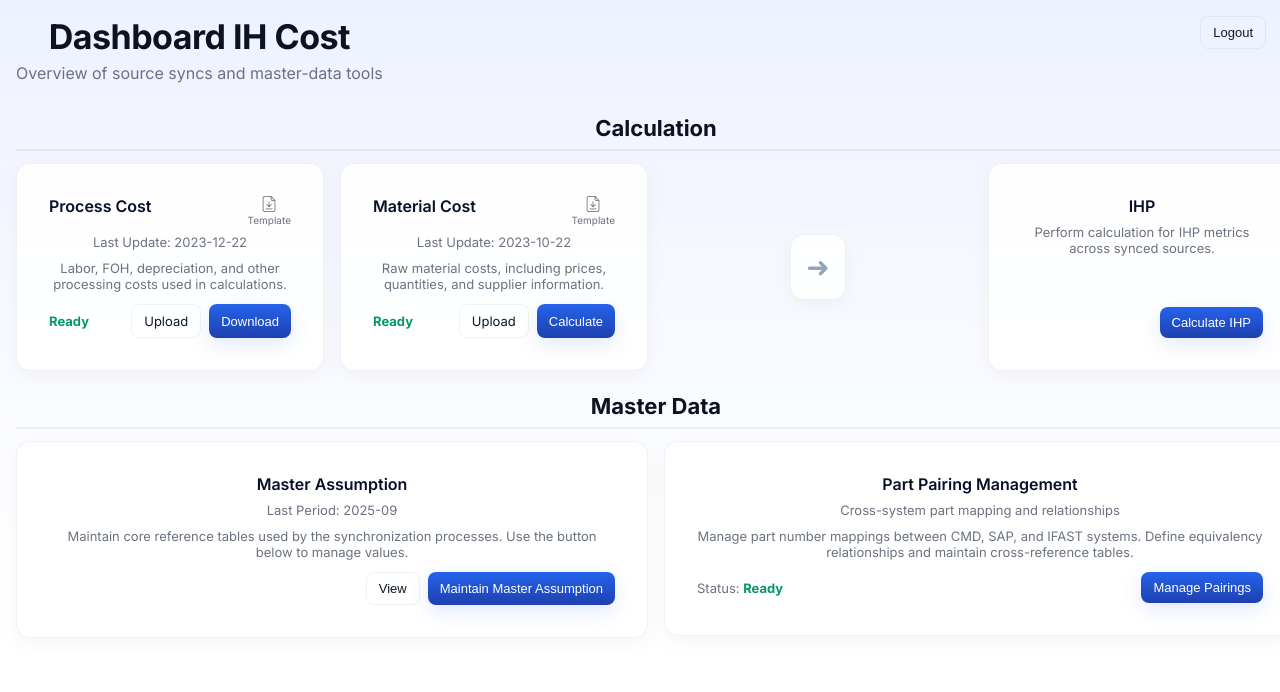
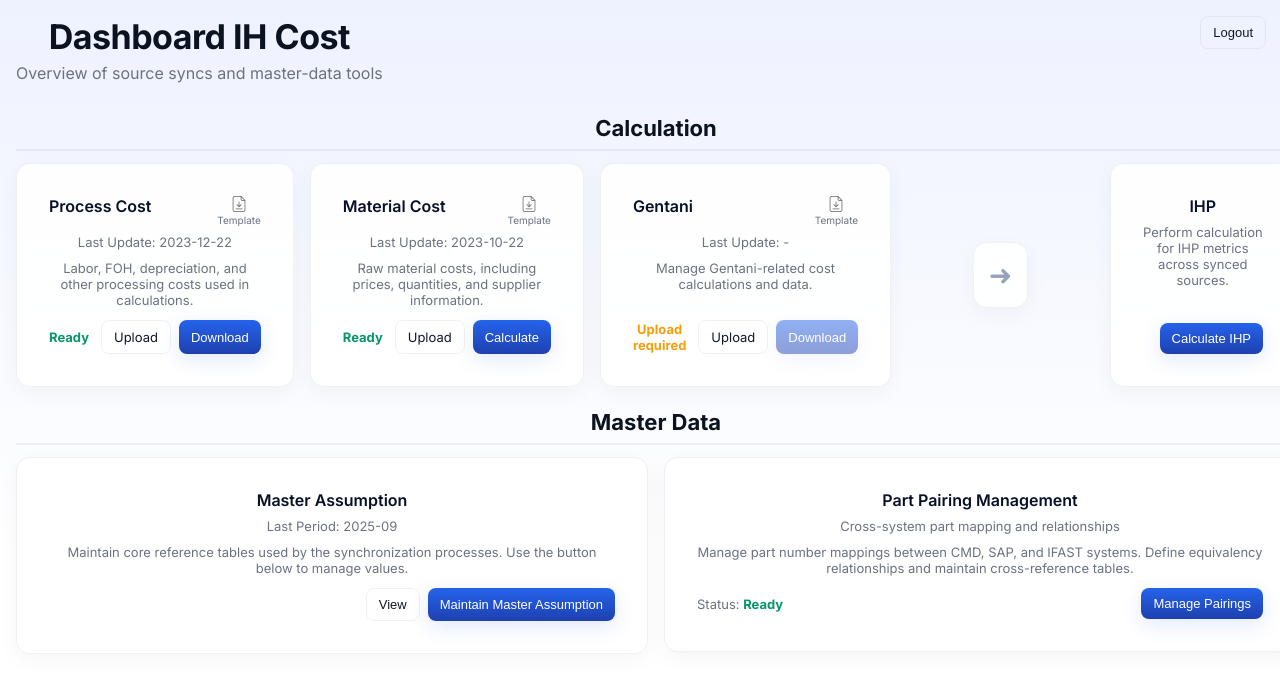
Before and after one commit to ari-fikri/finance-dashboard, a React (Vite) app: page / in a window 1280 px wide. Shown: the top 692 px of the page. Built offline with nearby package versions, Linux system fonts and the light colour scheme; sample sign-in values are in the browser's storage.

Commit message:
Add Gentani card in Main Dashboard

```diff
--- a/src/App.jsx
+++ b/src/App.jsx
@@ -25,6 +25,7 @@ const fileManifest = {
   material: [
     { name: "Material_Cost_2023_10.csv", uploadDate: "2023-10-22T12:00:00Z" },
   ],
+  gentani: [],
 };
 
 export default function App() {
@@ -42,6 +43,7 @@ export default function App() {
   // State for uploaded files
   const [materialFiles, setMaterialFiles] = useState([]);
   const [processFiles, setProcessFiles] = useState([]);
+  const [gentaniFiles, setGentaniFiles] = useState([]);
 
   // State for download modal
   const [isDownloadModalOpen, setIsDownloadModalOpen] = useState(false);
@@ -73,6 +75,14 @@ export default function App() {
     return allFiles[0];
   }, [materialFiles]);
 
+  const latestGentaniFile = useMemo(() => {
+    const allFiles = [...(fileManifest.gentani || []), ...gentaniFiles];
+    if (allFiles.length === 0) return null;
+    // Sort by date descending to find the latest
+    allFiles.sort((a, b) => new Date(b.uploadDate) - new Date(a.uploadDate));
+    return allFiles[0];
+  }, [gentaniFiles]);
+
   const navigate = useNavigate();
 
   const handleLogout = () => {
@@ -88,6 +98,8 @@ export default function App() {
       setProcessFiles(prevFiles => prevFiles.filter(f => f.name !== fileName));
     } else if (currentModalType === 'material') {
       setMaterialFiles(prevFiles => prevFiles.filter(f => f.name !== fileName));
+    } else if (currentModalType === 'gentani') {
+      setGentaniFiles(prevFiles => prevFiles.filter(f => f.name !== fileName));
     }
     // Note: This doesn't delete from fileManifest, only from uploaded files state.
     // To "delete" from the modal, we can filter the downloadableFiles state
@@ -150,7 +162,23 @@ export default function App() {
       // upload logic for process cost file goes here
     } else {
       alert("Please select a valid Excel file (.xls or .xlsx)");
-}
+    }
+  }
+
+  function handleGentaniFileUpload(event) {
+    const file = event.target.files[0];
+    if (file && (file.type === "application/vnd.ms-excel" || file.type === "application/vnd.openxmlformats-officedocument.spreadsheetml.sheet")) {
+      const newFile = {
+        name: file.name,
+        size: file.size,
+        uploadDate: new Date().toISOString(),
+      };
+      setGentaniFiles(prevFiles => [...prevFiles, newFile]);
+      console.log("Gentani file uploaded:", file.name);
+      // upload logic for gentani file goes here
+    } else {
+      alert("Please select a valid Excel file (.xls or .xlsx)");
+    }
   }
 
   function openDownloadModal(type, files) {
@@ -160,6 +188,8 @@ export default function App() {
       setDownloadModalTitle("Download Material Cost Files");
     } else if (type === 'process') {
       setDownloadModalTitle("Download Process Cost Files");
+    } else if (type === 'gentani') {
+      setDownloadModalTitle("Download Gentani Files");
     } else {
       setDownloadModalTitle(`Download ${type.toUpperCase()} Files`);
     }
@@ -172,6 +202,11 @@ export default function App() {
     openDownloadModal('process', files);
   }
 
+  function downloadGentaniCost() {
+    const files = [...(fileManifest.gentani || []), ...gentaniFiles];
+    openDownloadModal('gentani', files);
+  }
+
   function downloadTemplate(type) {
     let fileName = "";
     let csvContent;
@@ -182,6 +217,9 @@ export default function App() {
     } else if (type === 'material') {
       csvContent = `Part Number,Material Type,Cost per Unit,Currency\\nPART-001,Steel,0,USD`;
       fileName = 'material-cost-template.csv';
+    } else if (type === 'gentani') {
+      csvContent = `Part Number,Gentani Cost,Currency\\nPART-001,0,USD`;
+      fileName = 'gentani-template.csv';
     } else {
       return;
     }
@@ -295,7 +333,7 @@ export default function App() {
         {canViewSection('calculation') && (
           <section>
             <h2 className="section-title">Calculation</h2>
-            <div className="grid-4">
+            <div className="grid-5">
               <motion.div
                 initial={{ opacity: 0, y: 6 }}
                 animate={{ opacity: 1, y: 0 }}
@@ -408,6 +446,60 @@ export default function App() {
                 initial={{ opacity: 0, y: 6 }}
                 animate={{ opacity: 1, y: 0 }}
                 transition={{ duration: 0.28, delay: 0.06 }}
+                className="card"
+              >
+                <div>
+                  <div className="card-title-flex">
+                    <div className="title">Gentani</div>
+                    <a href="#" onClick={(e) => { e.preventDefault(); downloadTemplate('gentani'); }} className="template-link">
+                      <img src={templateIcon} alt="Download Template" />
+                      <span>Template</span>
+                    </a>
+                  </div>
+                  <div className="meta">
+                    Last Update: <span>{latestGentaniFile ? new Date(latestGentaniFile.uploadDate).toLocaleDateString('en-CA') : '-'}</span>
+                  </div>
+                  <div className="small card-meta-margin">
+                    Manage Gentani-related cost calculations and data.
+                  </div>
+                </div>
+                <div className="card-footer">
+                  <div className="small">
+                    {latestGentaniFile ? (
+                      <strong className="status-ok">Ready</strong>
+                    ) : (
+                      <strong className="status-warning">Upload required</strong>
+                    )}
+                  </div>
+                  <div className="card-actions">
+                    <input
+                      type="file"
+                      accept=".xls,.xlsx"
+                      onChange={handleGentaniFileUpload}
+                      style={{ display: "none" }}
+                      id="gentani-upload"
+                    />
+                    <label
+                      htmlFor="gentani-upload"
+                      className="btn btn-ghost upload-label"
+                    >
+                      Upload
+                    </label>
+                    <button
+                      onClick={downloadGentaniCost}
+                      className="btn btn-primary"
+                      disabled={!latestGentaniFile}
+                      style={!latestGentaniFile ? { opacity: 0.5, cursor: "not-allowed" } : {}}
+                    >
+                      Download
+                    </button>
+                  </div>
+                </div>
+              </motion.div>
+              <motion.div
+                initial={{ opacity: 0, y: 6 }}
+                animate={{ opacity: 1, y: 0 }}
+                transition={{ duration: 0.28, delay: 0.08 }}
                 className="card arrow-card"
               >
                 ➜
@@ -416,7 +508,7 @@ export default function App() {
                 className="card ihp-area"
                 initial={{ opacity: 0, y: 6 }}
                 animate={{ opacity: 1, y: 0 }}
-                transition={{ duration: 0.28, delay: 0.08 }}
+                transition={{ duration: 0.28, delay: 0.10 }}
               >
                 <div>
                   <div className="title">IHP</div>
```
